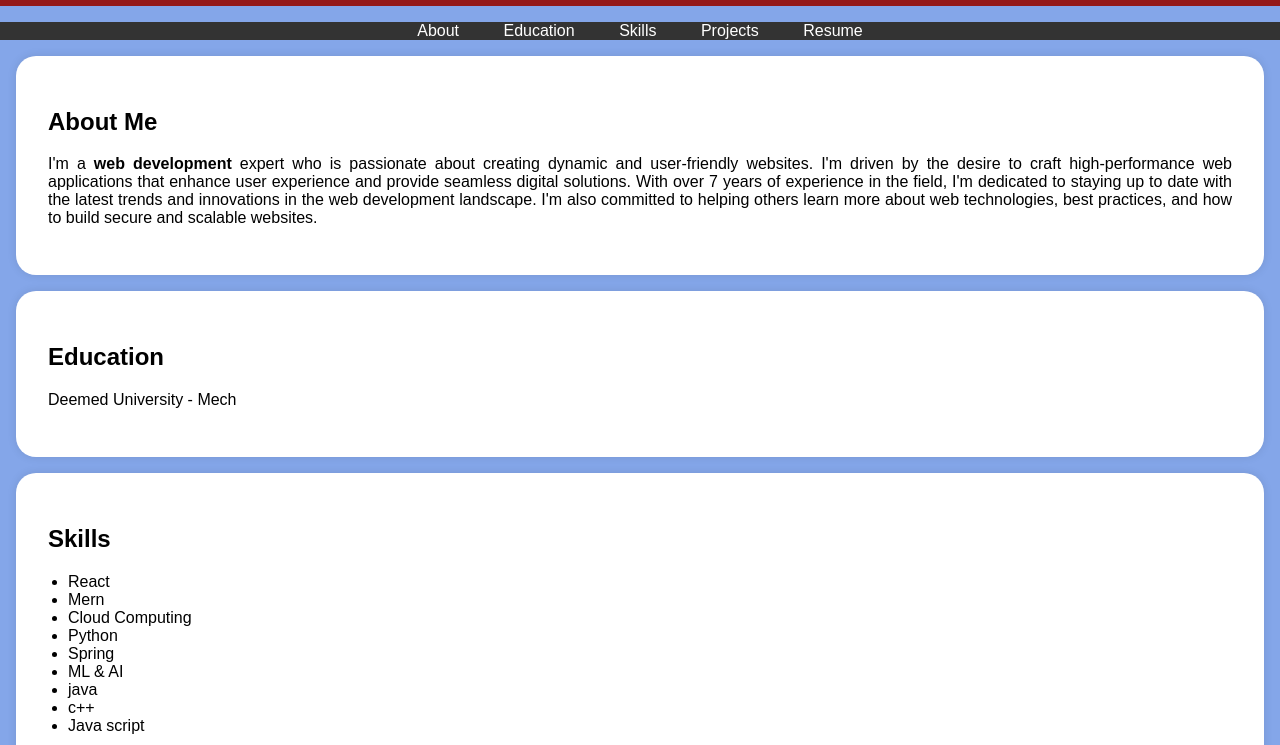
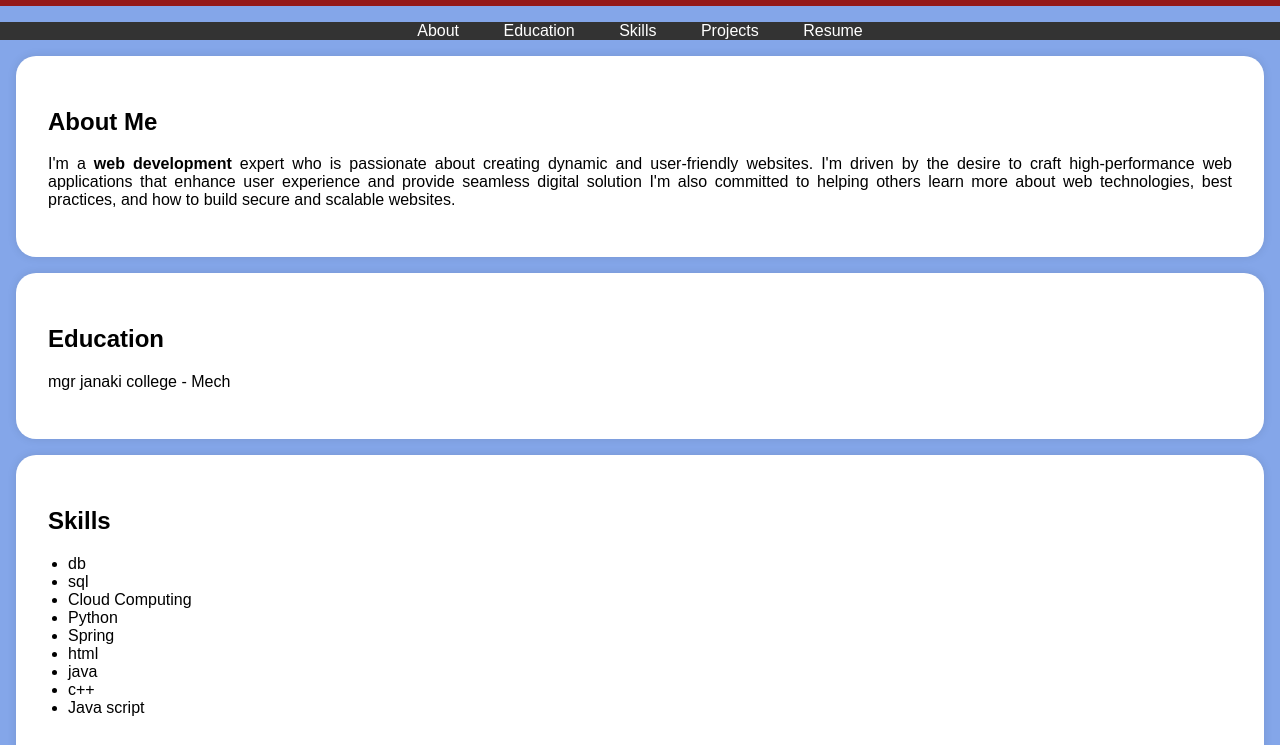
Before and after one commit to suji-2006/Suji.s, a plain HTML site: page index.html in a window 1280 px wide. Shown: the part 191-936 px from the top of the page. Drawn offline with Linux system fonts and the light colour scheme.

```diff
--- a/index.html
+++ b/index.html
@@ -95,9 +95,9 @@
     <header>
         <div class="header-content">
             <!-- Add your profile picture here -->
-            <img src="passport photo.jpg" alt="Your Profile Picture" class="profile-picture">
-            <h1>Pranesh S</h1>
-            <p>Am Mechanical Engineer</p>
+            <img src="suji.jpg" alt="Your Profile Picture" class="profile-picture">
+            <h1>suji S</h1>
+            <p>bca</p>
         </div>
     </header>
 
@@ -117,9 +117,7 @@
             <h2>About Me</h2>
             <p>I'm a <b>web development</b> expert who is passionate about creating dynamic and user-friendly websites.
                 I'm driven by the desire to craft high-performance web applications that enhance user experience and provide
-                 seamless digital solutions. With over 7 years of experience in the field, I'm dedicated to staying up to date
-                 with the latest trends and innovations in the
-                 web development landscape. I'm also committed to helping others learn more about web technologies,
+                 seamless digital solution I'm also committed to helping others learn more about web technologies,
                  best practices, and how to build secure and scalable websites.</p>
 
         </div>
@@ -128,7 +126,7 @@
     <section id="education">
         <div class="section-content">
             <h2>Education</h2>
-            <p>Deemed University  - Mech</p>
+            <p>mgr janaki college  - Mech</p>
 
 
         </div>
@@ -138,12 +136,12 @@
         <div class="section-content">
             <h2>Skills</h2>
             <ul>
-                <li>React</li>
-                <li>Mern</li>
+                <li>db</li>
+                <li>sql</li>
                 <li>Cloud Computing</li>
                 <li>Python</li>
                 <li>Spring</li>
-                <li>ML & AI</li>
+                <li>html</li>
                 <li>java</li>
                 <li>c++</li>
                 <li>Java script</li>
@@ -169,7 +167,7 @@
         <div class="section-content">
             <center>
             <h2>Resume</h2>
-            <a href="file.pdf" target="_blank" class="download-button">Download CV</a>
+            <a href="Resume.pdf" target="_blank" class="download-button">Download CV</a>
         </center>
         </div>
 
```
